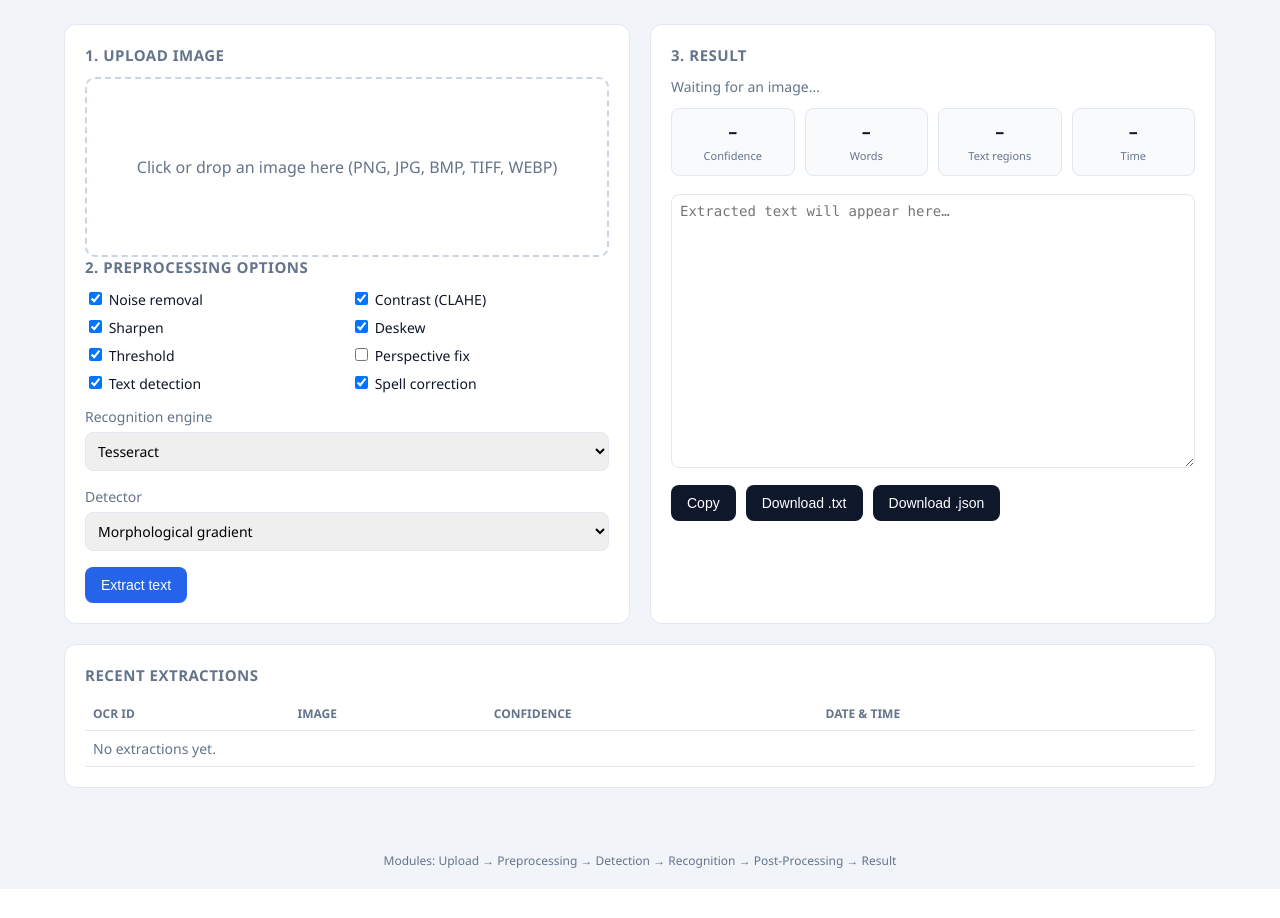
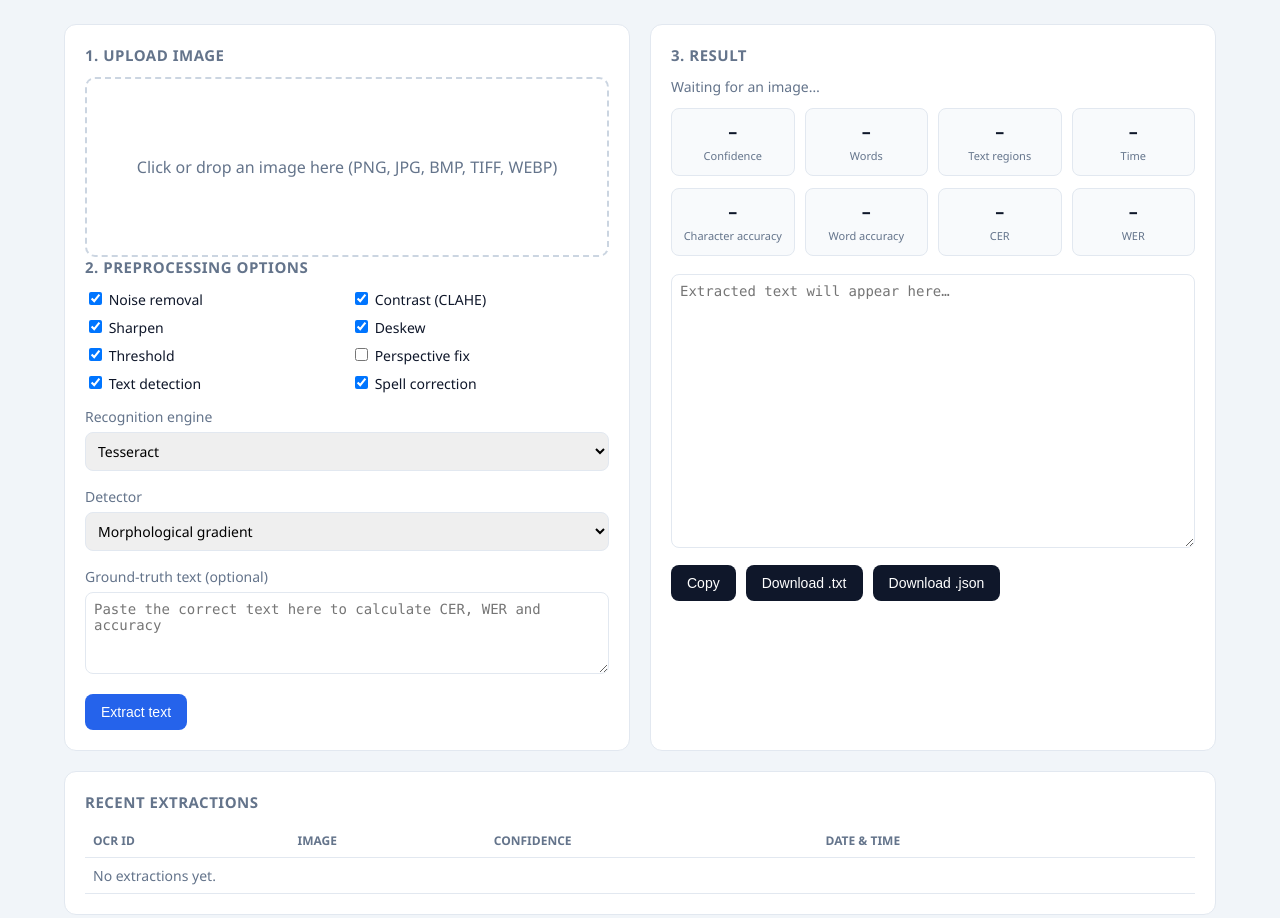
Before and after one commit to aniketshikhare/AI-Powered-Smart-OCR-for-Robust-Text-Extraction-from-Real-World-Images., a Flask app: page / in a window 1280 px wide. Shown: the part 75-993 px from the top of the page. Before the commit the page ends 964 px from the top, so only its background shows below. Run offline with Flask 3, Linux system fonts and the light colour scheme; data that the repository does not hold is empty.

Commit message:
Add ground-truth accuracy controls to OCR UI

```diff
--- a/templates/index.html
+++ b/templates/index.html
@@ -36,6 +36,10 @@
         </select>
       </label>
 
+      <label class="select">Ground-truth text (optional)
+        <textarea id="ground-truth" name="ground_truth" rows="4" placeholder="Paste the correct text here to calculate CER, WER and accuracy"></textarea>
+      </label>
+
       <button type="submit" id="submit-btn">Extract text</button>
       <p class="error" id="error" hidden></p>
     </form>
@@ -49,6 +53,12 @@
       <div><span id="m-words">–</span><small>Words</small></div>
       <div><span id="m-regions">–</span><small>Text regions</small></div>
       <div><span id="m-time">–</span><small>Time</small></div>
+    </div>
+    <div id="evaluation" class="metrics" hidden>
+      <div><span id="m-char-acc">–</span><small>Character accuracy</small></div>
+      <div><span id="m-word-acc">–</span><small>Word accuracy</small></div>
+      <div><span id="m-cer">–</span><small>CER</small></div>
+      <div><span id="m-wer">–</span><small>WER</small></div>
     </div>
     <textarea id="output" rows="16" placeholder="Extracted text will appear here…"></textarea>
     <div class="actions">
```
